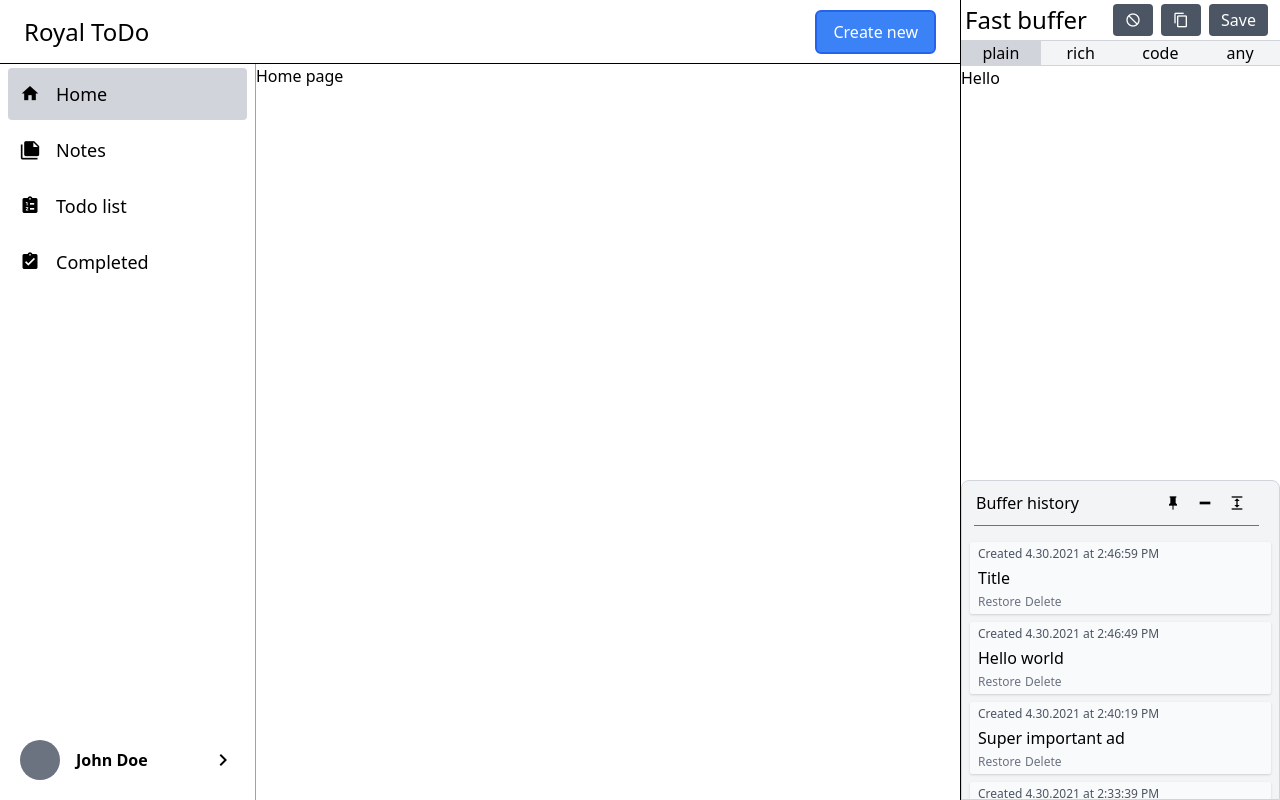
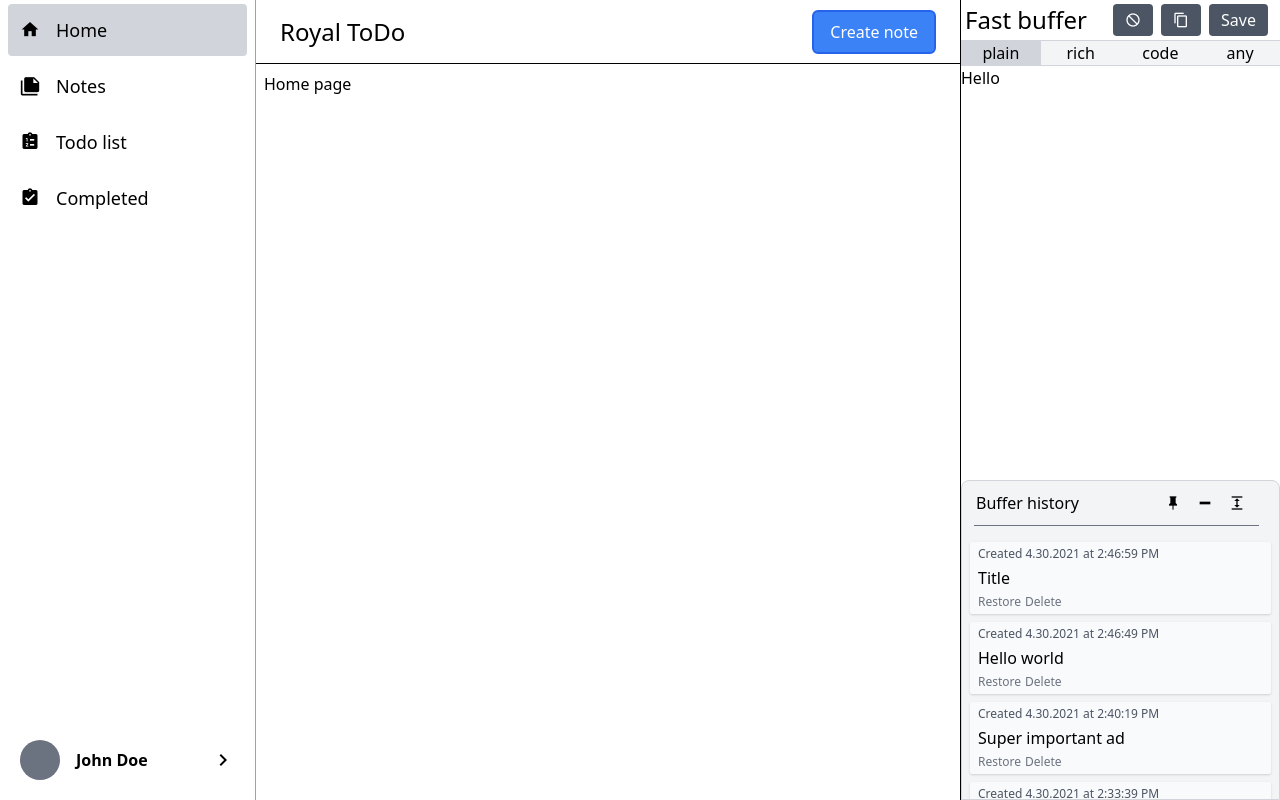
Before and after one commit to DudesCorporation/royal-todo, a Vue app: page / in a window 1280 px wide. Built offline with nearby package versions, Linux system fonts and the light colour scheme; a web font is replaced by a local one.

Commit message:
fix: move main header from basic layout to home

```diff
--- a/src/components/basic/BasicHeader.vue
+++ b/src/components/basic/BasicHeader.vue
@@ -11,7 +11,7 @@
       class="px-4 py-2 text-white bg-blue-500 border-2 border-blue-600
         rounded-md focus:outline-none active:bg-blue-600"
     >
-      Create new
+      Create note
     </button>
   </header>
 </template>
@@ -27,6 +27,5 @@ export default defineComponent({
 <style lang="scss">
 .BasicHeader {
   height: $toolbar-height;
-  width: calc(100% - 20rem);
 }
 </style>
--- a/src/components/basic/NavigationDrawer.vue
+++ b/src/components/basic/NavigationDrawer.vue
@@ -1,5 +1,5 @@
 <template>
-  <nav class="NavigationDrawer flex flex-col border-r border-gray-400">
+  <nav class="NavigationDrawer">
     <router-link
       v-for="(item, index) in items"
       :key="index"
@@ -42,7 +42,7 @@ export default defineComponent({
 
 <style lang="scss" scoped>
   .NavigationDrawer {
-    height: calc(100vh - #{$toolbar-height});
+    @apply flex flex-col border-r border-gray-400 h-screen;
   }
 
   .nav-btn {
--- a/src/views/basic/Home.vue
+++ b/src/views/basic/Home.vue
@@ -1,13 +1,18 @@
 <template>
   <div class="Home">
-    <div>Home page</div>
+    <BasicHeader />
+    <div class="p-2">Home page</div>
   </div>
 </template>
 
 <script lang="ts">
 import { defineComponent } from 'vue';
+import BasicHeader from '@/components/basic/BasicHeader.vue';
 
 export default defineComponent({
   name: 'Home',
+  components: {
+    BasicHeader,
+  },
 });
 </script>
--- a/src/views/layouts/BasicLayout.vue
+++ b/src/views/layouts/BasicLayout.vue
@@ -1,8 +1,7 @@
 <template>
   <div class="BasicLayout">
-    <BasicHeader class="fixed z-50" />
-    <NavigationDrawer class="fixed z-50 w-64 top-16" />
-    <main class="min-h-screen max-h-screen pt-16 pl-64 pr-80 max-w-full flex flex-1">
+    <NavigationDrawer class="fixed z-50 w-64" />
+    <main class="min-h-screen max-h-screen pl-64 pr-80 max-w-full flex flex-1">
       <div class="relative flex-1" :class="`overflow-${pageOverflow || 'auto'}`">
         <slot />
       </div>
@@ -14,14 +13,12 @@
 <script lang="ts">
 import { defineComponent, computed } from 'vue';
 import { useRoute } from 'vue-router';
-import BasicHeader from '@/components/basic/BasicHeader.vue';
 import NavigationDrawer from '@/components/basic/NavigationDrawer.vue';
 import FastBuffer from '@/components/buffer/FastBuffer.vue';
 
 export default defineComponent({
   name: 'BasicLayout',
   components: {
-    BasicHeader,
     NavigationDrawer,
     FastBuffer,
   },
```
Also changed, not shown: src/components/notes/edit/history/NoteHistoryItemsGroup.vue (added), src/helpers/temp/fake-note-history.ts (added).
